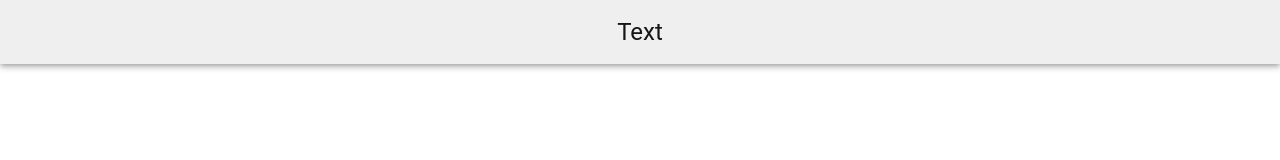
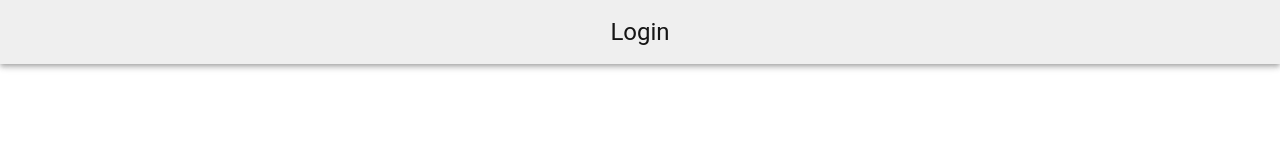
Before and after one commit to AvishayDev/Instagram, a React (Create React App) app in the folder frontend/: page /login in a window 1280 px wide. Shown: the top 160 px of the page. Built offline with nearby package versions, Linux system fonts and the light colour scheme.

Commit message:
Feature/header title change by page (#16)
* add location to header.
create mappers folder with routesMapper enum

* order folder structure

* added enum to map the path and page name.
apply the mapper in header.
done

```diff
--- a/frontend/src/components/Header.tsx
+++ b/frontend/src/components/Header.tsx
@@ -1,4 +1,6 @@
 import { AppBar, Toolbar, Typography } from "@mui/material";
+import { useLocation } from "react-router";
+import { RoutesToPagesNameMapper } from "../consts/mappers/RoutesToPagesNameMapper";
 
 
 interface HeaderProps {
@@ -6,10 +8,13 @@ interface HeaderProps {
 }
 
 function Header() {
+    const location = useLocation();
+    const routeKey = location.pathname as keyof typeof RoutesToPagesNameMapper;
+
     return (
         <AppBar position="static" sx={{bgcolor:'#EFEFEF',color:'#151515',alignItems:'center',marginBottom:1}}>
             <Toolbar>
-                <Typography variant="h5">Text</Typography>
+                <Typography variant="h5">{RoutesToPagesNameMapper[routeKey]}</Typography>
             </Toolbar>
         </AppBar>
      );
--- /dev/null
+++ b/frontend/src/consts/mappers/RoutesToPagesNameMapper.ts
@@ -0,0 +1,11 @@
+
+
+export enum RoutesToPagesNameMapper {
+    '/login'='Login',
+    '/feed'='Feed',
+    '/share'='Share',
+    '/profile'='Profile',
+    '/register/1'='Login Info',
+    '/register/2'='Private Info',
+    '/register/3'='About You',
+}
--- a/frontend/src/pages/Feed.tsx
+++ b/frontend/src/pages/Feed.tsx
@@ -1,6 +1,6 @@
 import { Box, List, ListItem } from "@mui/material";
 import Post from "../components/Post";
-import { DEMO_DATA } from "../demoData";
+import { DEMO_DATA } from "../consts/demoData";
 import { maxHeight } from "@mui/system";
 
 
--- a/frontend/src/pages/Login.tsx
+++ b/frontend/src/pages/Login.tsx
@@ -1,5 +1,5 @@
 import { Stack, TextField, Button, Box, Typography } from "@mui/material";
-import {IMAGES} from './../Images'
+import {IMAGES} from '../consts/Images'
 import LinkButton from "../components/LinkButton";
 import { useRegisterContext } from "./Register/RegisterContext";
 
--- a/frontend/src/pages/Profile.tsx
+++ b/frontend/src/pages/Profile.tsx
@@ -1,5 +1,5 @@
 import { Box, Stack, Typography, ImageList, ImageListItem } from "@mui/material";
-import { DEMO_PROFILE_IMAGES } from "../demoData";
+import { DEMO_PROFILE_IMAGES } from "../consts/demoData";
 
 
 function Profile() {
--- a/frontend/src/pages/Register/Register.tsx
+++ b/frontend/src/pages/Register/Register.tsx
@@ -1,4 +1,4 @@
-import { Box, Button, Typography } from "@mui/material";
+import { Box, Typography } from "@mui/material";
 import { Outlet } from "react-router";
 import RegisterNavigation from "../../components/RegisterNavigation";
 
```
Also changed, not shown: frontend/src/consts/Images.ts (renamed from frontend/src/Images.ts), frontend/src/consts/demoData.ts (renamed from frontend/src/demoData.ts).
